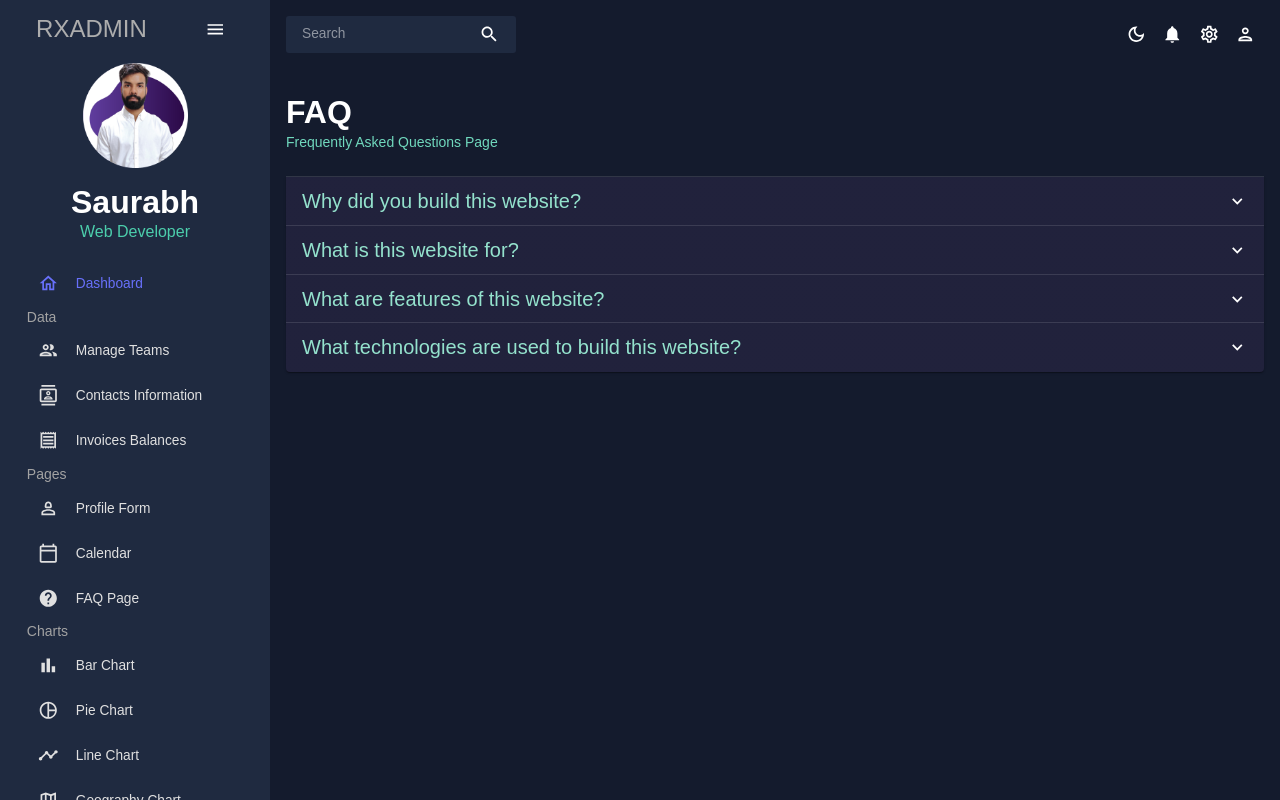
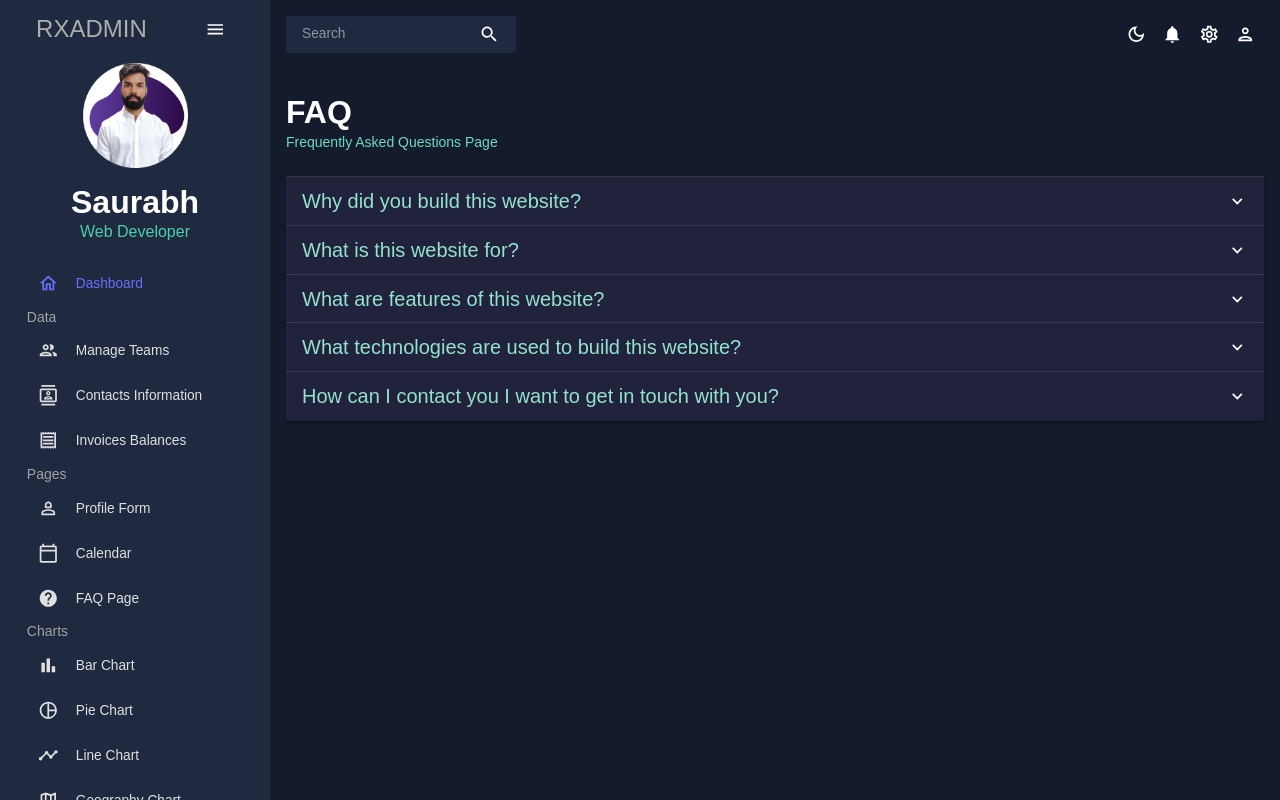
Before and after one commit to saurabhmehta1601/react-admin-dashboard-1, a React (Vite) app: page /faq in a window 1280 px wide. Built offline with nearby package versions, Linux system fonts and the light colour scheme.

Commit message:
add more faq

```diff
--- a/src/scenes/faq/index.tsx
+++ b/src/scenes/faq/index.tsx
@@ -50,4 +50,8 @@ const mockDataFaqs = [
     question: "What technologies are used to build this website?",
     answer: "Well I have used React, Typescript, Material UI, Material UI Grid X, Nivo Charts ( which are built on top of D3 ), React Pro Sidebar, Formik and Yup for form validation, React Router Dom, React Full Calendar, React Custom Scrollbars and many more."
   },
+  {
+    question: "How can I contact you I want to get in touch with you?",
+    answer: "Feel free 😄 to reach me via email at saurabhmehta1601@gmail.com"
+  }
 ]
```
